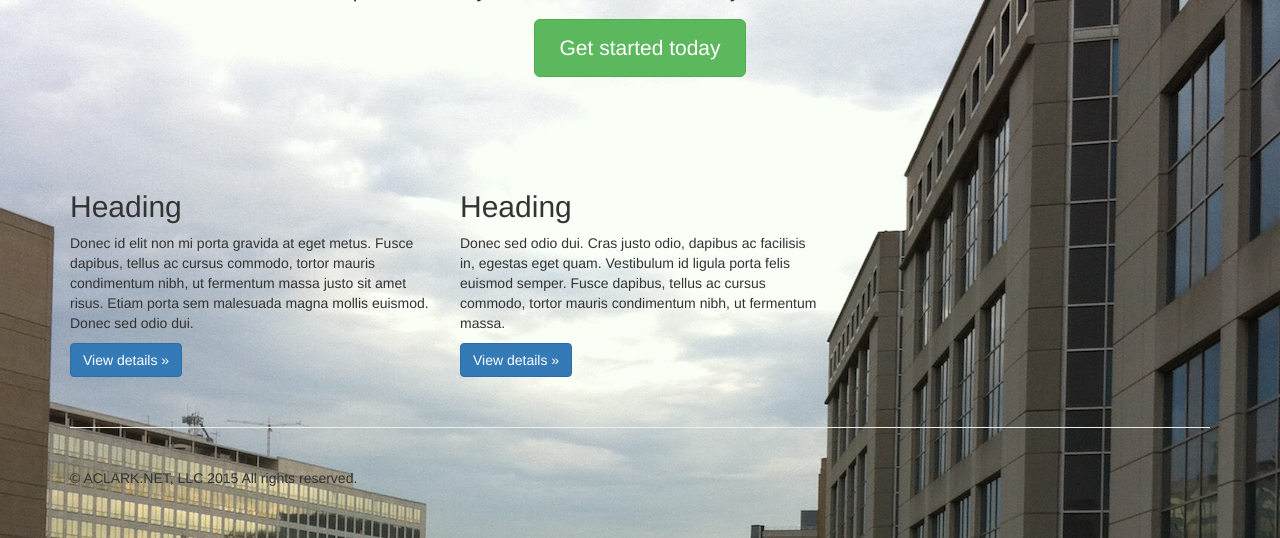
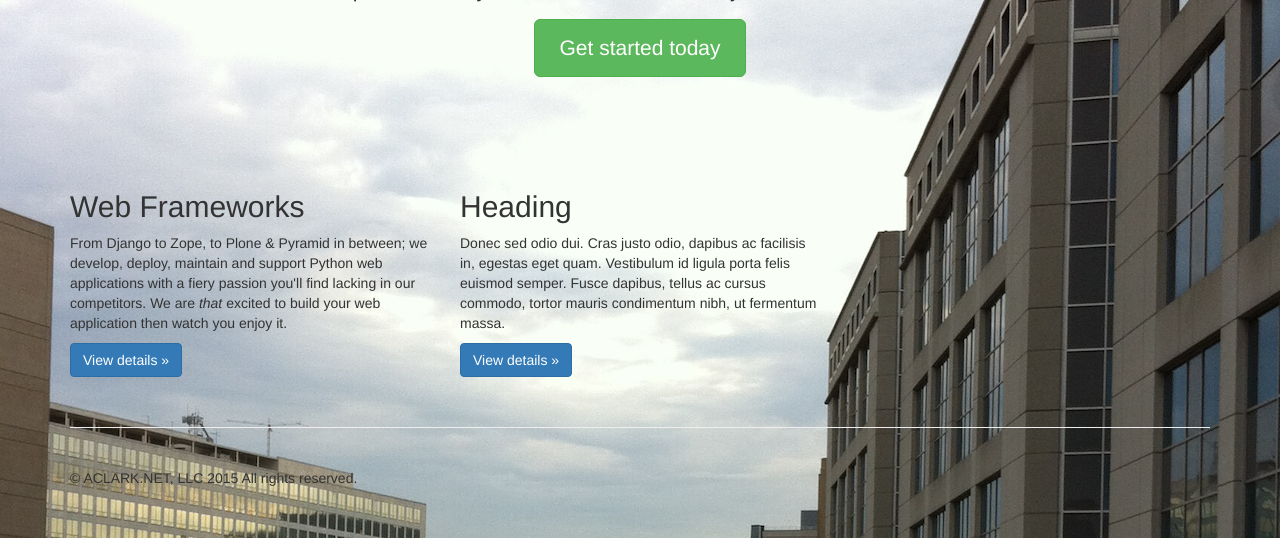
Before and after one commit to ACLARKNET/aclarknet-django, a Django app: page / in a window 1280 px wide. Shown: the part 330-868 px from the top of the page. Run offline with Django 3.2, Linux system fonts and the light colour scheme; some libraries are stand-ins or nearby versions.

Commit message:
Add copy

```diff
--- a/aclarknet/aclarknet/aclarknet/templates/home.html
+++ b/aclarknet/aclarknet/aclarknet/templates/home.html
@@ -54,8 +54,8 @@
       <!-- Example row of columns -->
       <div class="row">
         <div class="col-lg-4">
-          <h2>Heading</h2>
-          <p>Donec id elit non mi porta gravida at eget metus. Fusce dapibus, tellus ac cursus commodo, tortor mauris condimentum nibh, ut fermentum massa justo sit amet risus. Etiam porta sem malesuada magna mollis euismod. Donec sed odio dui. </p>
+          <h2>Web Frameworks</h2>
+          <p>From Django to Zope, to Plone & Pyramid in between; we develop, deploy, maintain and support Python web applications with a fiery passion you'll find lacking in our competitors. We are <i>that</i> excited to build your web application then watch you enjoy it.
           <p><a class="btn btn-primary" href="#" role="button">View details &raquo;</a></p>
        </div>
         <div class="col-lg-4">
```
